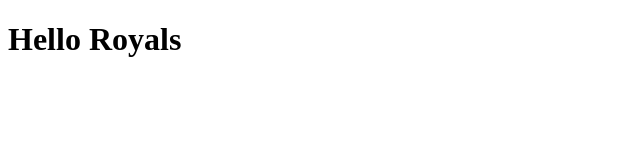
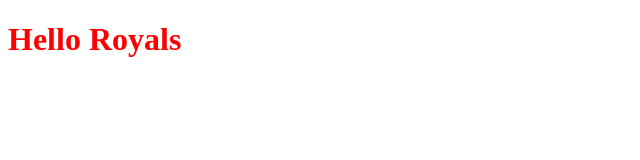
Before and after one commit to SophiaListenfelt/demo, a plain HTML site: page index.html in a window 1280 px wide. Shown: the whole page, without its empty margins (0-640 px from the left). Drawn offline with Linux system fonts and the light colour scheme.

Commit message:
Update index.html

```diff
--- a/index.html
+++ b/index.html
@@ -4,6 +4,6 @@
     <title>Hello</title>
   </head>
   <body>
-    <h1>Hello Royals</h1>
+    <h1 style="color:red;">Hello Royals</h1>
   </body>
 </html>
```
